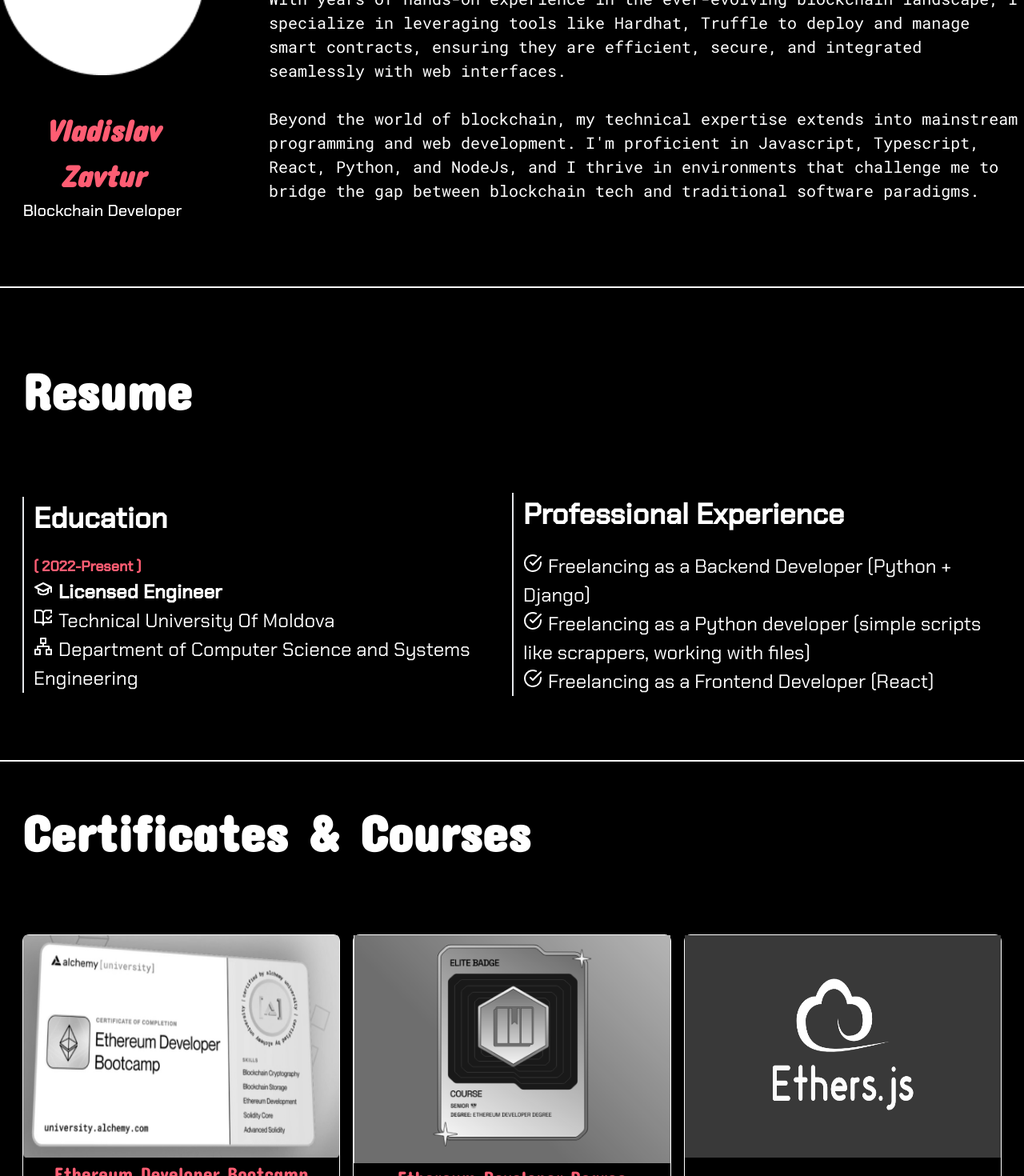
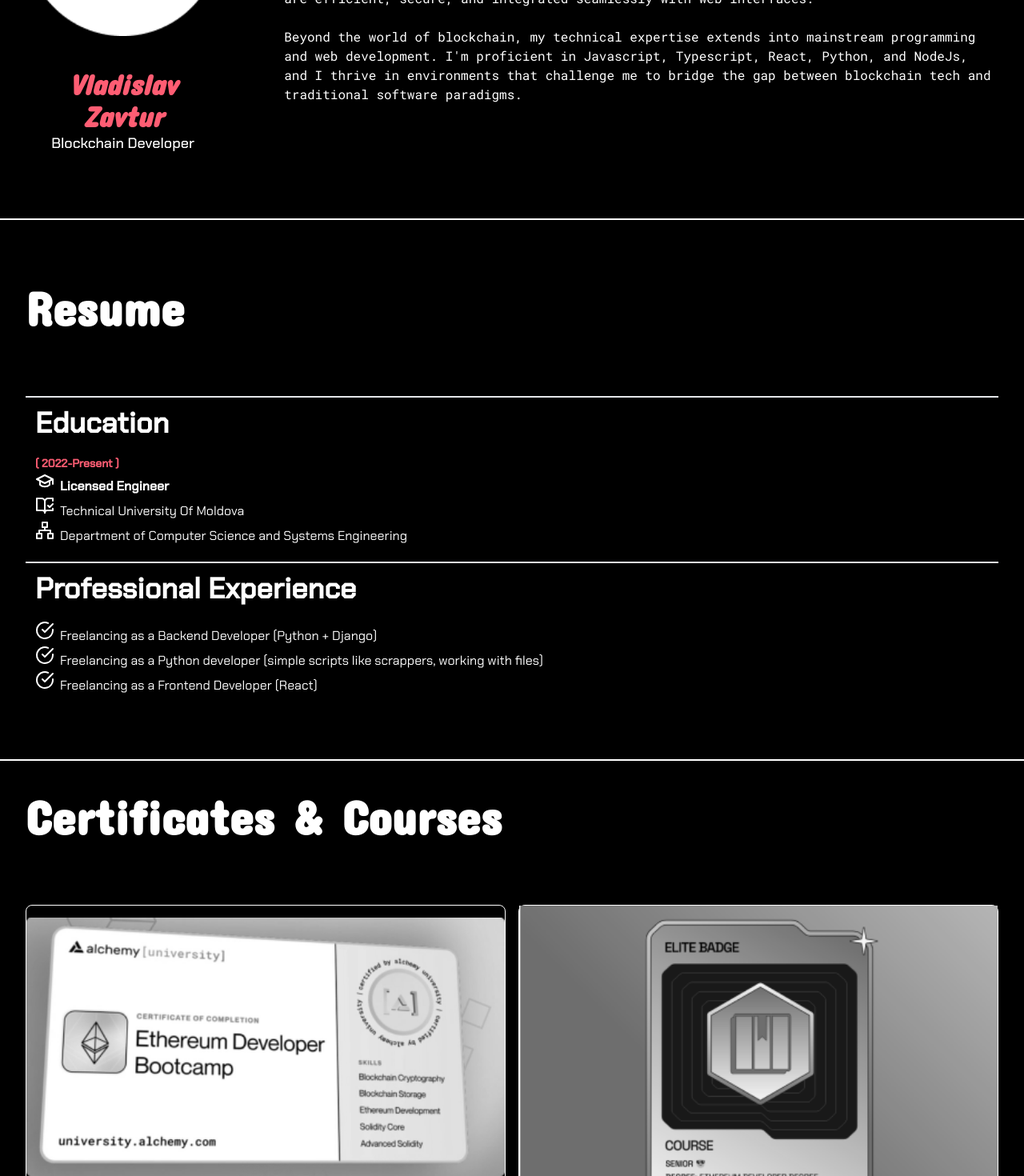
Before and after one commit to vladislqv/portfolio, a React (Vite) app: page / in a window 1280 px wide. Shown: the part 1180-2650 px from the top of the page at 80% size. Built offline with nearby package versions, Linux system fonts and the light colour scheme.

Commit message:
make site responsive

```diff
--- a/src/components/About.tsx
+++ b/src/components/About.tsx
@@ -6,19 +6,18 @@ function About({aboutRef}: {aboutRef: RefObject<HTMLDivElement> | undefined}) {
     return (
         <div ref={aboutRef} className="bg-[#000]">
             <div className="container mx-auto pt-10 pb-20 border-t-[2px] border-white">
-                <h1 className="font-title relative text-[64px] font-bold w-fit">About
+                <h1 className="font-title relative text-6xl font-bold w-fit">About
                     Me</h1>
-                <div className="flex mt-20 gap-20 items-center">
+                <div className="flex mt-20 gap-20 items-center max-[1024px]:flex-col">
                     <div className="flex flex-col gap-10 flex-[0_0_20%]">
                         <img src={photo} alt=""/>
                         <div className="text-center">
-                            <h1 className="text-[#FF5D73] font-bold italic font-title text-[38px]">Vladislav Zavtur</h1>
-                            <h3 className="font-chakra font-medium text-[20px]">Blockchain Developer</h3>
+                            <h1 className="text-[#FF5D73] font-bold italic font-title text-4xl">Vladislav Zavtur</h1>
+                            <h3 className="font-chakra font-medium text-lg">Blockchain Developer</h3>
                         </div>
                     </div>
                     <div className="">
-                        {/*<p className="font-main font-light text-[24px]">*/}
-                        <p className="font-p font-light text-[20px]">
+                        <p className="font-p font-light text-base">
                             I'm Vladislav Zavtur!
                             A dedicated Blockchain Developer with a profound grasp on the intricate mechanics of the
                             Ethereum platform and the Ethereum Virtual Machine (EVM).
--- a/src/components/Card.tsx
+++ b/src/components/Card.tsx
@@ -16,7 +16,7 @@ function Card({title, from, image, skills}: ICertificates) {
     return (
         <div className={"flex flex-col border-white border-[1.5px] pb-5 rounded-lg item text-center justify-between transition-all"} onMouseEnter={handleMouseEnter}
              onMouseLeave={handleMouseLeave}>
-            <img className={`transition-all basis-8/12 ${(hovered) ? "grayscale-0" : "grayscale"}`} src={image} alt=""/>
+            <img className={`transition-all basis-8/12 object-contain ${(hovered) ? "grayscale-0" : "grayscale"}`} src={image} alt=""/>
             <h1 className="text-[#ff5d73] font-title">{title}</h1>
             <h3 className="text-lg">{from}</h3>
             <div className="flex gap-3 flex-wrap mt-3 justify-center">
--- a/src/components/Certificates.tsx
+++ b/src/components/Certificates.tsx
@@ -80,9 +80,9 @@ function Certificates({certificatesRef}: { certificatesRef: RefObject<HTMLDivEle
 
     return (
         <div ref={certificatesRef} className="bg-[#000] text-[#fff] font-chakra">
-            <div className="container max-[1536px]:px-7 mx-auto pt-10 pb-20 border-t-[2px] border-white">
-                <h1 className="relative text-[64px] font-bold font-title w-fit">Certificates & Courses</h1>
-                <div className="grid grid-cols-3 gap-4 mt-20">
+            <div className="container mx-auto pt-10 pb-20 border-t-[2px] border-white">
+                <h1 className="relative text-6xl font-bold font-title w-fit">Certificates & Courses</h1>
+                <div className="grid grid-cols-3 gap-4 mt-20 max-[1400px]:grid-cols-2 max-lg:grid-cols-1">
                     {certificates.map((certificate: ICertificates, index: number) => (
                         <Card key={index} {...certificate} />
                     ))}
--- a/src/components/Hero.tsx
+++ b/src/components/Hero.tsx
@@ -62,7 +62,7 @@ function Hero() {
 
     return (
         <div
-            className="grow flex items-center justify-center text-[64px] text-center font-main px-[25%] font-500 italic">
+            className="grow flex items-center justify-center text-6xl text-center font-main px-[25%] font-500 italic">
             <TypingEffect quotes={quotes} typingSpeed={50} delayBetweenQuotes={1000}/>
             <img className="absolute bottom-0 animate-bounce" src={downArrow} alt=""/>
         </div>
--- a/src/components/Portfolio.tsx
+++ b/src/components/Portfolio.tsx
@@ -44,9 +44,9 @@ function Portfolio({portfolioRef}: { portfolioRef: RefObject<HTMLDivElement> | u
 
     return (
         <div className="bg-[#000] text-[#fff] font-chakra" ref={portfolioRef}>
-            <div className="container max-[1536px]:px-7 mx-auto py-20 border-t-[2px] border-white">
-                <h1 className="relative text-[64px] font-bold font-title w-fit">Portfolio</h1>
-                <div className="grid grid-cols-4 gap-4 mt-20">
+            <div className="container mx-auto py-20 border-t-[2px] border-white">
+                <h1 className="relative text-6xl font-bold font-title w-fit">Portfolio</h1>
+                <div className="grid grid-cols-4 gap-4 mt-20 max-[1500px]:grid-cols-3 max-[1180px]:grid-cols-2 max-md:grid-cols-1">
                     {portfolioItems.map((item, index) => (
                         <PortfolioItem key={index} {...item} />
                     ))}
--- a/src/components/PortfolioItem.tsx
+++ b/src/components/PortfolioItem.tsx
@@ -28,7 +28,7 @@ function PortfolioItem(item: IPortfolio) {
                     )}
                 </div>
             </div>
-            <div className="flex gap-3 justify-center">
+            <div className="flex gap-3 justify-center flex-wrap">
                 {item.languages.map((item: string, index: number) => (
                     <Badge className="font-normal" key={index}>{item}</Badge>
 
--- a/src/components/Resume.tsx
+++ b/src/components/Resume.tsx
@@ -2,22 +2,22 @@ import {RefObject} from "react";
 
 function Resume({resumeRef}: { resumeRef: RefObject<HTMLDivElement> | undefined }) {
     return (
-        <div className="bg-[#000] text-[#fff] font-chakra" ref={resumeRef}>
-            <div className="container max-[1536px]:px-7 mx-auto py-20 border-t-[2px] border-white">
-                <h1 className="relative text-[64px] font-bold font-title w-fit">Resume</h1>
-                <div className="flex justify-around items-center mt-20">
-                    <div className="education flex flex-1 flex-col gap-5 border-l-[2px] pl-3">
-                        <h2 className="font-bold text-[36px]">Education</h2>
+        <div className="bg-[#000] text-[#fff] font-chakra max-[1500px]:text-base" ref={resumeRef}>
+            <div className="container mx-auto py-20 border-t-[2px] border-white">
+                <h1 className="relative text-6xl font-bold font-title w-fit">Resume</h1>
+                <div className="flex min-[1500px]:justify-around min-[1500px]:items-center mt-20 max-[1500px]:flex-col max-[1500px]:gap-5">
+                    <div className="education flex flex-1 flex-col gap-5 min-[1500px]:border-l-[2px] max-[1500px]:border-t-[2px] max-[1500px]:pt-3 pl-3">
+                        <h2 className="font-bold text-4xl">Education</h2>
                         <div className="flex flex-col">
-                            <div className="text-[#ff5d73] text-[18px] rounded-lg font-bold year">( 2022-Present )</div>
+                            <div className="text-[#ff5d73] text-sm rounded-lg font-bold year">( 2022-Present )</div>
                             <div className="font-bold graduation">Licensed Engineer</div>
                             <h3 className="font-normal education-item">Technical University Of Moldova</h3>
                             <div className="department">Department of Computer Science and Systems Engineering</div>
                         </div>
 
                     </div>
-                    <div className="experience flex flex-1 flex-col gap-5 border-l-[2px] pl-3">
-                        <h2 className="font-bold text-[36px]">Professional Experience</h2>
+                    <div className="experience flex flex-1 flex-col gap-5 min-[1500px]:border-l-[2px] max-[1500px]:border-t-[2px] max-[1500px]:pt-3 pl-3">
+                        <h2 className="font-bold text-4xl">Professional Experience</h2>
                         <div className="flex flex-col justify-center">
                             <div className="experience-item">Freelancing as a Backend Developer (Python + Django)</div>
                             <div className="experience-item">Freelancing as a Python developer (simple scripts like scrappers, working with files)</div>
--- a/tailwind.config.js
+++ b/tailwind.config.js
@@ -10,7 +10,7 @@ module.exports = {
     theme: {
         container: {
             center: true,
-            // padding: "2rem",
+            padding: "2rem",
             screens: {
                 "2xl": "1536px",
             },
```
